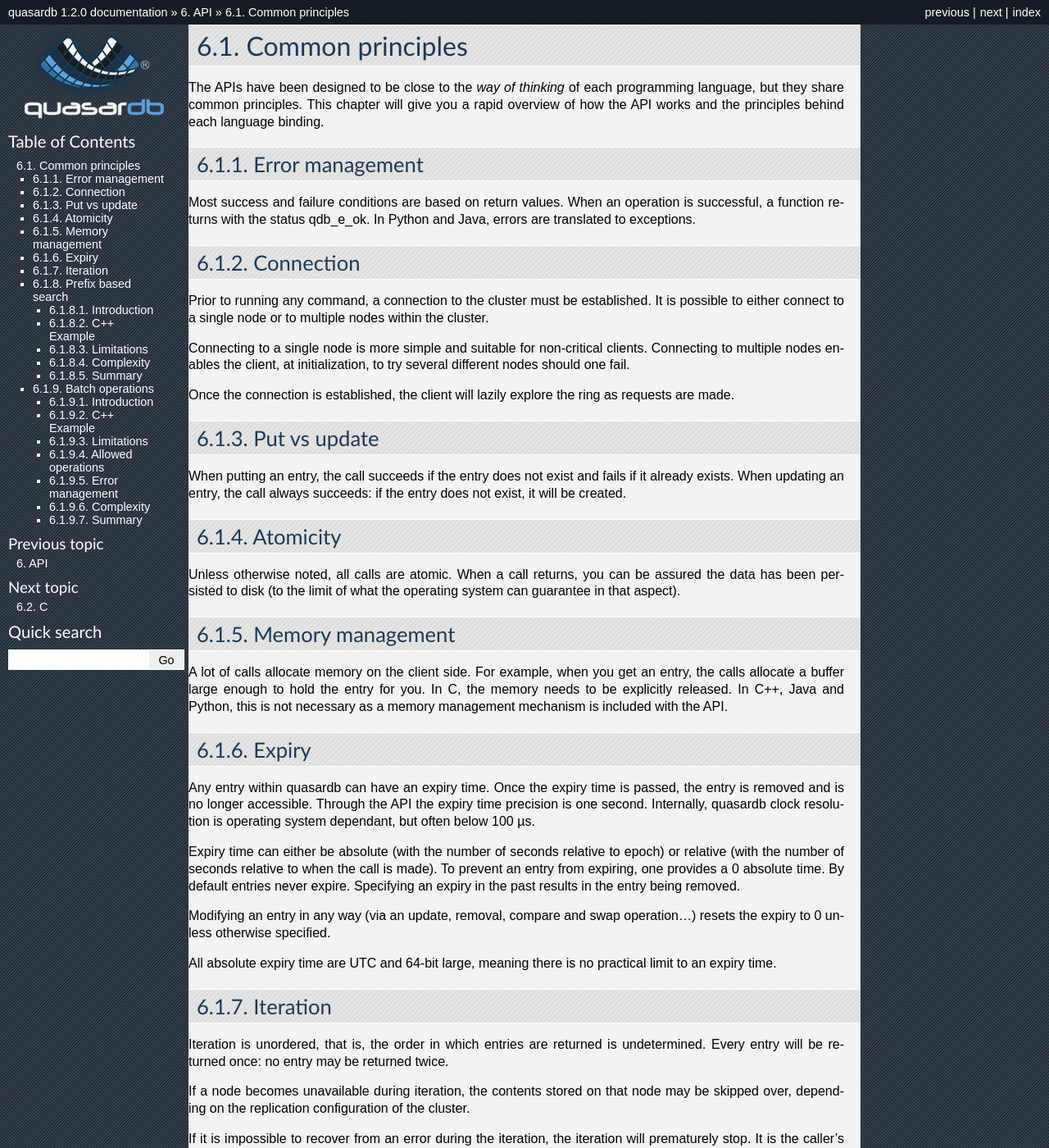
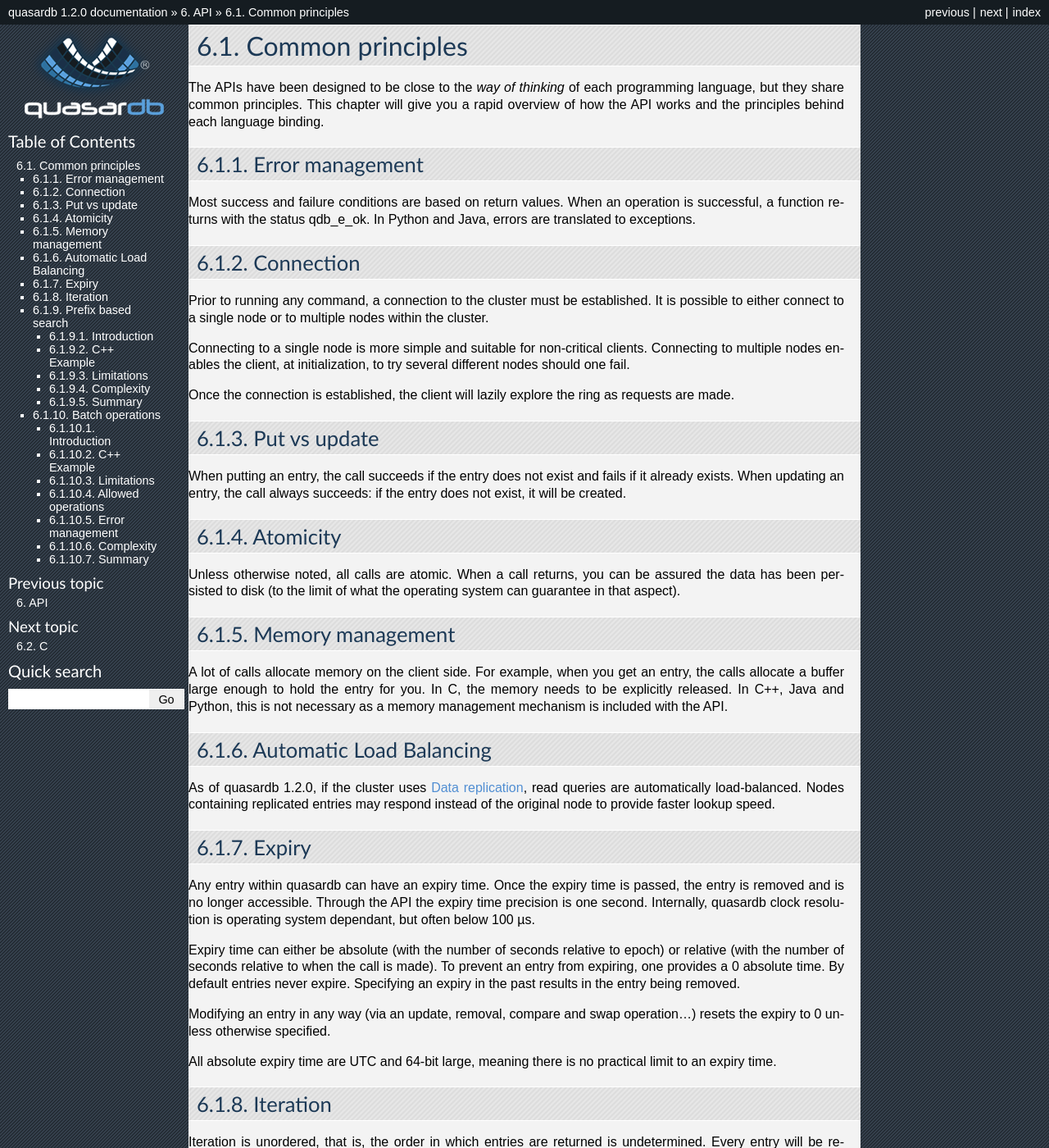
Before and after one commit to iltommi/qdb-documentation, a Sphinx documentation site: the page built from source/api/common.rst, in a window 1280 px wide and 1400 px high. Shown: the whole window at 82% size. Built offline with Sphinx 7.4.7, drawn with Linux system fonts in a browser that asks for light colours; formulas are drawn with MathJax 3; pages that are not in the unit, such as notebooks, are missing from menus; some of the changed text lies outside the part shown.

Commit message:
Add notes to distribution and concurrency concepts about auto-load balancing in 1.2.0. Add note to api\common.rst about auto-load balancing in 1.2.0.

```diff
--- a/source/api/common.rst
+++ b/source/api/common.rst
@@ -35,6 +35,11 @@ Memory management
 -----------------
 
 A lot of calls allocate memory on the client side. For example, when you get an entry, the calls allocate a buffer large enough to hold the entry for you. In C, the memory needs to be explicitly released. In C++, Java and Python, this is not necessary as a memory management mechanism is included with the API.
+
+Automatic Load Balancing
+------------------------
+
+As of quasardb 1.2.0, if the cluster uses :ref:`data-replication`, read queries are automatically load-balanced. Nodes containing replicated entries may respond instead of the original node to provide faster lookup speed.
 
 Expiry
 ------
--- a/source/concepts/concurrency.rst
+++ b/source/concepts/concurrency.rst
@@ -15,9 +15,10 @@ The server will make sure that requests do not conflict with each other. It will
 
 The server automatically adjusts its multithreading configuration to the underlying hardware. No user intervention is required. Running several instances on the same node is counter-productive.
 
-Multiple clients can simultaneously access the same entry for reading. The server will ensure that only one client accesses an entry for writing at any time.
+Multiple clients can simultaneously access the same entry for reading. Multiple clients can simultaneously access different entries for reading and writing. The server will ensure that only one client accesses an entry for writing at any time.
 
-Multiple clients can simultaneously access different entries for reading and writing.
+As of quasardb 1.2.0, if the cluster uses :ref:`data-replication`, read queries are automatically load-balanced. Nodes containing replicated entries may respond instead of the original node to provide faster lookup speed.
+
 
 Client
 -------
--- a/source/concepts/distribution.rst
+++ b/source/concepts/distribution.rst
@@ -46,7 +46,9 @@ Each entry is assigned an unique ID. This unique ID is a `SHA-3 <http://en.wikip
 
 The entry is then placed on the node whose ID is the :term:`successor` of the entry's ID. If replication is in place, the entry will also be placed on the successor's successor.
 
-When a client queries the cluster, it locates the node who is the successor of the entry and queries that node.
+When a client queries the cluster, it locates the node that is the successor of the entry and queries that node.
+
+As of quasardb 1.2.0, if the cluster uses :ref:`data-replication`, read queries are automatically load-balanced. Nodes containing replicated entries may respond instead of the original node to provide faster lookup speed.
 
 Stabilization
 ---------------
```
